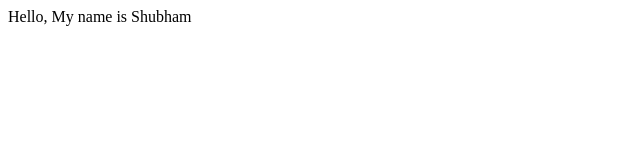
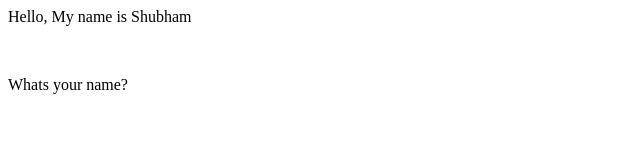
Before and after one commit to ShubhamRandive08/GitHub_And_Git_Demo, a plain HTML site: page index.html in a window 1280 px wide. Shown: the whole page, without its empty margins (0-640 px from the left). Drawn offline with Linux system fonts and the light colour scheme.

Commit message:
Added index update

```diff
--- a/index.html
+++ b/index.html
@@ -1 +1,3 @@
 <p>Hello, My name is Shubham</p>
+<br>
+<p>Whats your name?</p>
```
